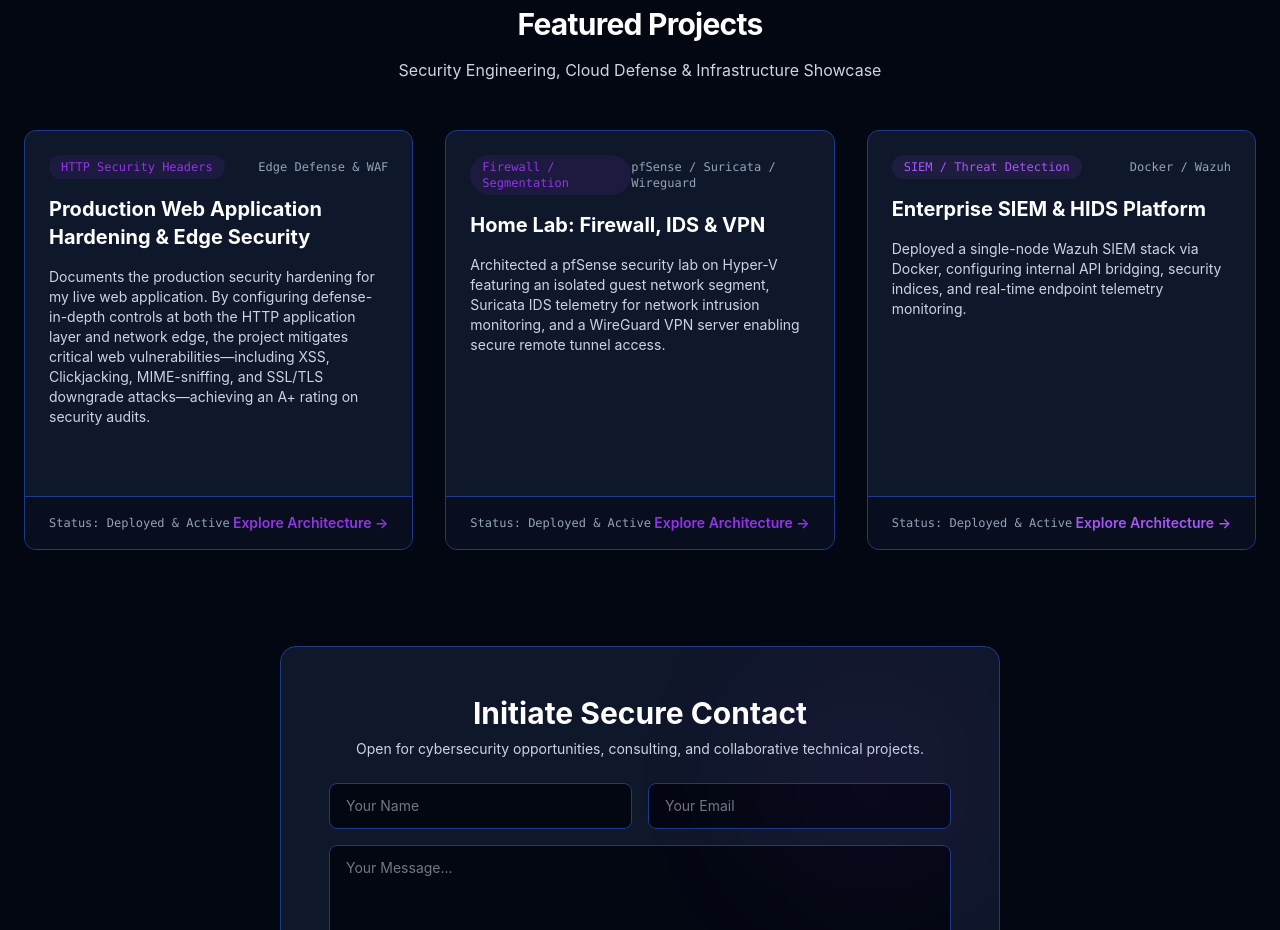
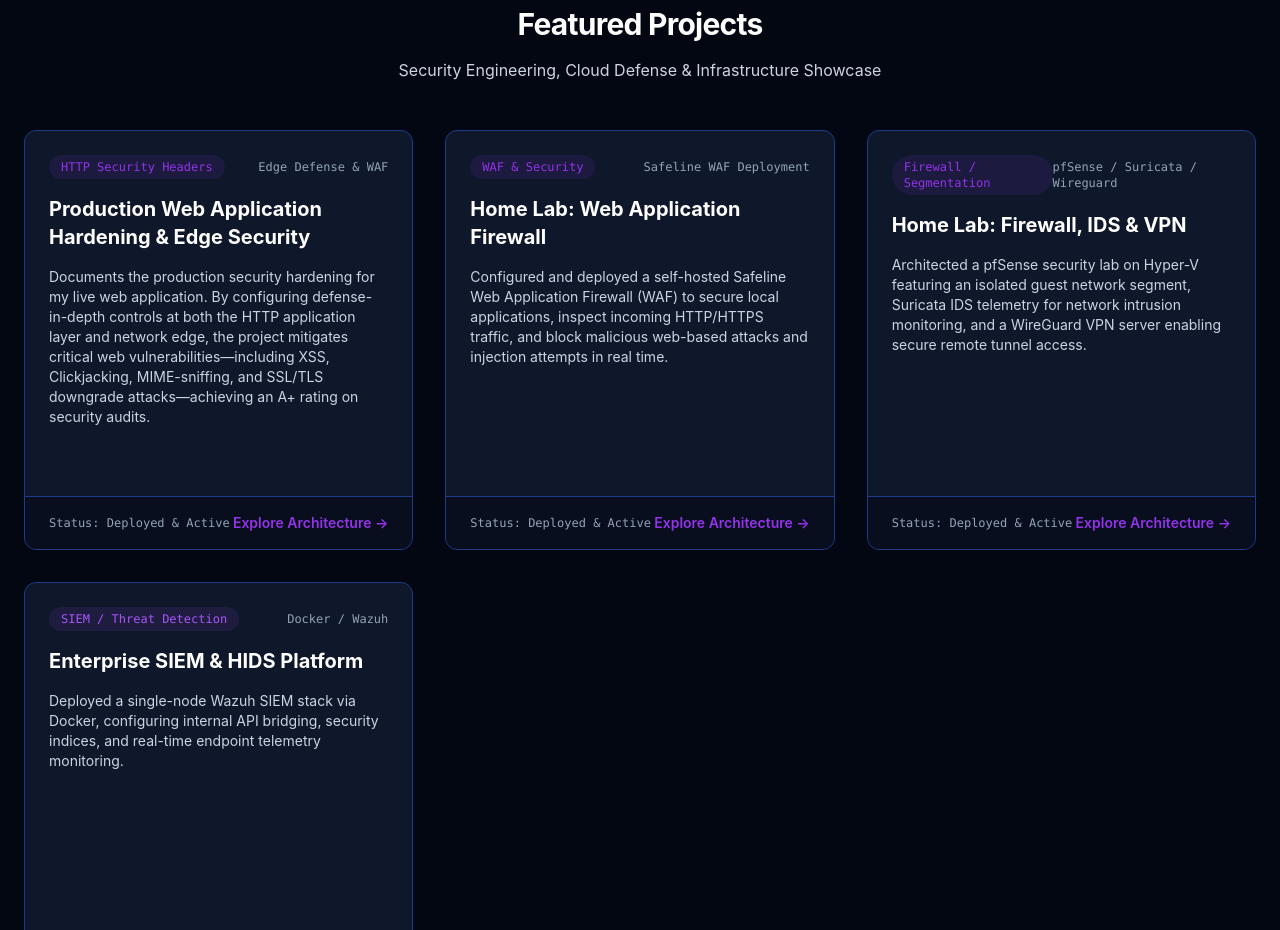
Before and after one commit to vramirez2022/cyber_portfolio, a Vue app: page / in a window 1280 px wide. Shown: the part 2020-2950 px from the top of the page. Built offline with nearby package versions, Linux system fonts and the light colour scheme.

Commit message:
Added project to Home.vue

```diff
--- a/src/views/Home.vue
+++ b/src/views/Home.vue
@@ -367,8 +367,49 @@ export default {
             </a>
           </div>
         </div>
+        <!-- project 2 -->
+        <div
+          class="bg-n-6 border border-stroke-1 rounded-xl overflow-hidden hover:border-color-1 transition-all flex flex-col justify-between h-full min-h-[420px]"
+        >
+          <div class="p-6 space-y-4">
+            <div class="flex justify-between items-center">
+              <span
+                class="text-xs font-mono px-3 py-1 bg-color-1/10 text-color-1 rounded-full"
+              >
+                WAF & Security
+              </span>
+              <span class="text-xs text-n-4 font-mono"
+                >Safeline WAF Deployment</span
+              >
+            </div>
+            <h3 class="text-xl font-bold text-n-1">
+              Home Lab: Web Application Firewall
+            </h3>
+            <p class="text-n-3 text-sm">
+              Configured and deployed a self-hosted Safeline Web Application
+              Firewall (WAF) to secure local applications, inspect incoming
+              HTTP/HTTPS traffic, and block malicious web-based attacks and
+              injection attempts in real time.
+            </p>
+          </div>
+          <div
+            class="px-6 py-4 bg-n-8/50 border-t border-stroke-1 flex justify-between items-center"
+          >
+            <span class="text-xs text-n-4 font-mono"
+              >Status: Deployed & Active</span
+            >
+            <a
+              href="https://vramirez2022.github.io/Safeline_WAF/"
+              target="_blank"
+              rel="noopener noreferrer"
+              class="text-sm text-color-1 font-semibold hover:underline"
+            >
+              Explore Architecture &rarr;
+            </a>
+          </div>
+        </div>
 
-        <!-- Project 2 -->
+        <!-- Project 3 -->
         <div
           class="bg-n-6 border border-stroke-1 rounded-xl overflow-hidden hover:border-color-1 transition-all flex flex-col justify-between h-full min-h-[420px]"
         >
@@ -410,7 +451,7 @@ export default {
           </div>
         </div>
 
-        <!-- Project 3 -->
+        <!-- Project 4 -->
         <div
           class="bg-n-6 border border-stroke-1 rounded-xl overflow-hidden hover:border-color-1 transition-all flex flex-col justify-between h-full min-h-[420px]"
         >
```
